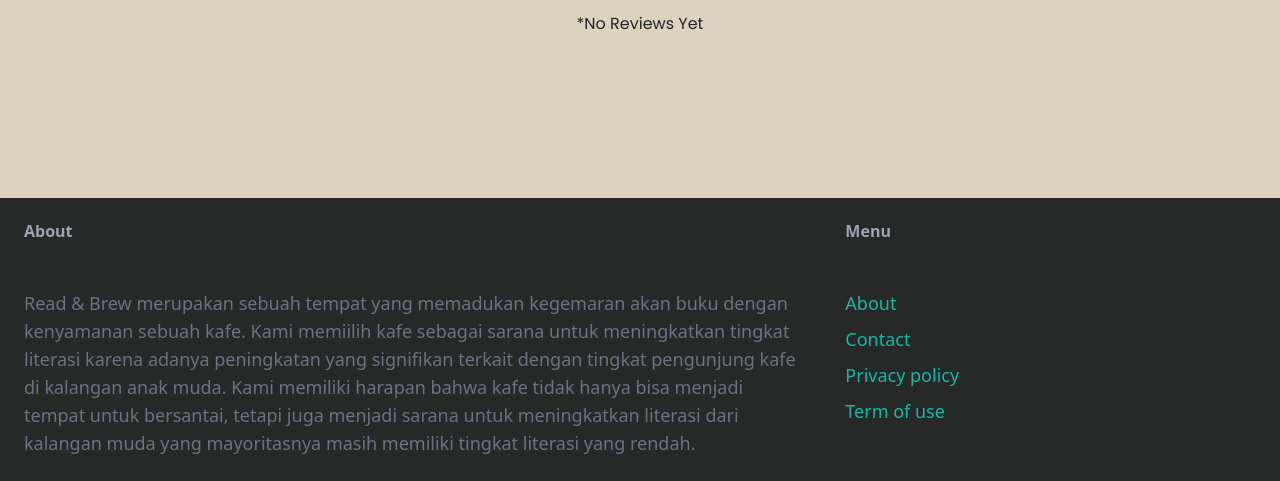
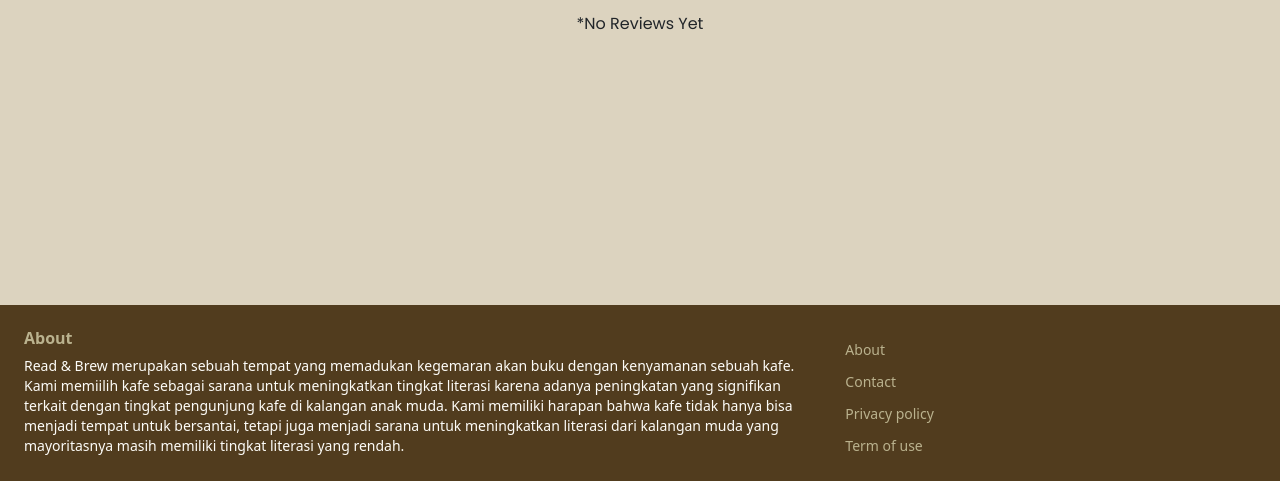
Before and after one commit to PBP-C08/read-and-brew, a Django app: page /reviewmodul/show_review/ in a window 1280 px wide. Shown: the part 319-800 px from the top of the page. Run offline with Django 4.2, Linux system fonts and the light colour scheme; data that the repository does not hold is empty; some libraries are stand-ins or nearby versions.

Commit message:
Finish Booklist, Main Page, Login Page, Register Page (Final)

```diff
--- a/templates/review.html
+++ b/templates/review.html
@@ -107,23 +107,40 @@
             {% endblock %}
         </div>
 
-        <footer class="mt-auto py-6 px-6 flex justify-between bg-[#272928]">
+        <footer class="py-6 px-6 flex justify-between">
             <div class="w-2/3 pr-10">
-                <h3 class="mb-5 font-semibold text-gray-400">About</h3>
+                <h3 id="About" class="mb-2 font-bold">About</h3>
 
-                <p class="text-lg text-gray-500">Read & Brew merupakan sebuah tempat yang memadukan kegemaran akan buku dengan kenyamanan sebuah kafe. Kami memiilih kafe sebagai sarana untuk meningkatkan tingkat literasi karena adanya peningkatan yang signifikan terkait dengan tingkat pengunjung kafe di kalangan anak muda. Kami memiliki harapan bahwa kafe tidak hanya bisa menjadi tempat untuk bersantai, tetapi juga menjadi sarana untuk meningkatkan literasi dari kalangan muda yang mayoritasnya masih memiliki tingkat literasi yang rendah.</p>
+                <p id="AboutText" class="text-sm">Read & Brew merupakan sebuah tempat yang memadukan kegemaran akan buku dengan kenyamanan sebuah kafe. Kami memiilih kafe sebagai sarana untuk meningkatkan tingkat literasi karena adanya peningkatan yang signifikan terkait dengan tingkat pengunjung kafe di kalangan anak muda. Kami memiliki harapan bahwa kafe tidak hanya bisa menjadi tempat untuk bersantai, tetapi juga menjadi sarana untuk meningkatkan literasi dari kalangan muda yang mayoritasnya masih memiliki tingkat literasi yang rendah.</p>
             </div>
 
             <div class="w-1/3">
-                <h3 class="mb-5 font-semibold text-gray-400">Menu</h3>
+                <h3 class="mb-2 font-semibold text-gray-400"></h3>
 
                 <ul class="space-y-2">
-                    <li><a href="#" class="text-lg text-teal-500 hover:text-teal-700">About</a></li>
-                    <li><a href="#" class="text-lg text-teal-500 hover:text-teal-700">Contact</a></li>
-                    <li><a href="#" class="text-lg text-teal-500 hover:text-teal-700">Privacy policy</a></li>
-                    <li><a href="#" class="text-lg text-teal-500 hover:text-teal-700">Term of use</a></li>
+                    <li><a href="#" class="text-sm">About</a></li>
+                    <li><a href="#" class="text-sm">Contact</a></li>
+                    <li><a href="#" class="text-sm">Privacy policy</a></li>
+                    <li><a href="#" class="text-sm">Term of use</a></li>
                 </ul>
             </div>
         </footer>
     </body>
+    <style>
+        footer{
+            background-color: #513C1E;
+        }
+        footer > div> ul > li > a {
+            color: #bab28e;
+        }
+        footer > div> ul > li > a:hover {
+            color: #868065;
+        }
+        #About{
+            color: #bab28e;
+        }
+        #AboutText{
+            color: #FDFCF8;
+        }
+    </style>
 </html>
```
